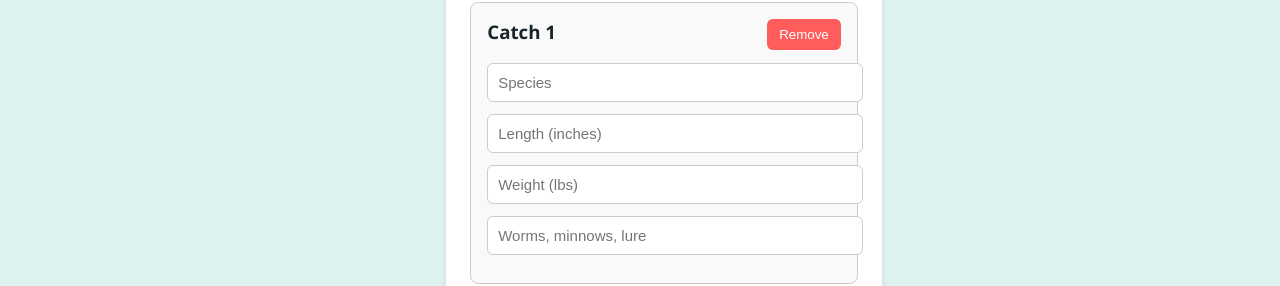
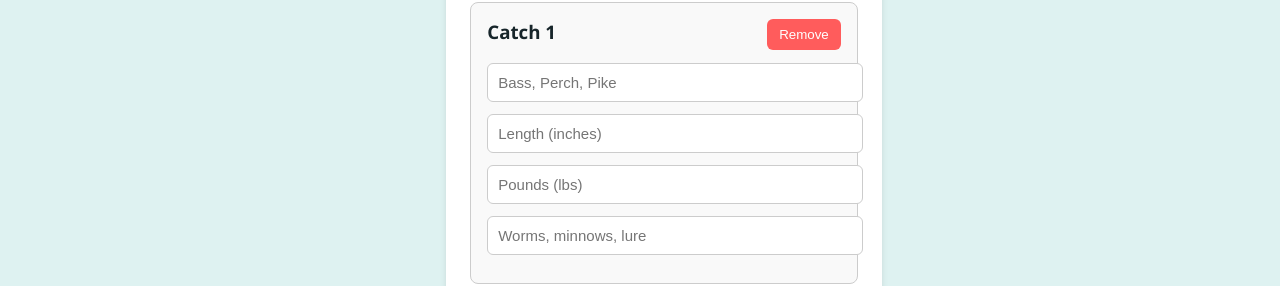
Before and after one commit to Whytebread/ITWEB400, a React (Create React App) app in the folder catchlog/: page /edit in a window 1280 px wide. Shown: the part 617-903 px from the top of the page. Built offline with nearby package versions, Linux system fonts and the light colour scheme.

Commit message:
added labels to catch input

```diff
--- a/catchlog/src/Components/CatchEntry.jsx
+++ b/catchlog/src/Components/CatchEntry.jsx
@@ -26,15 +26,17 @@ function CatchEntry({ index, catchData, onChange, onRemove }) { //props passed i
             <h3 style={{ marginTop: 0 }}>Catch {index + 1}</h3>
 
             <input
+                label="Species"
                 type="text"
                 name="species"
-                placeholder="Species"
+                placeholder="Bass, Perch, Pike"
                 value={catchData.species}
                 onChange={handleChange}
                 style={inputStyle}
             />
 
             <input
+                label="Length"
                 type="number"
                 name="length"
                 placeholder="Length (inches)"
@@ -44,15 +46,17 @@ function CatchEntry({ index, catchData, onChange, onRemove }) { //props passed i
             />
 
             <input
+                label="Weight"
                 type="number"
                 name="weight"
-                placeholder="Weight (lbs)"
+                placeholder="Pounds (lbs)"
                 value={catchData.weight}
                 onChange={handleChange}
                 style={inputStyle}
             />
 
             <input
+                label="Bait"
                 type="text"
                 name="bait"
                 placeholder="Worms, minnows, lure"
```
